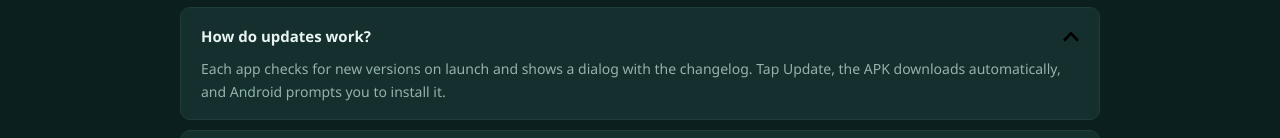
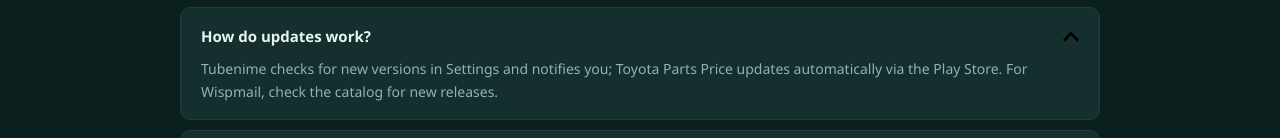
Before and after one commit to rainkidz/rainkidz.github.io, a plain HTML site: page index.html in a window 1280 px wide. Both pictures are taken after a click on the heading "How do updates work?". Shown: the part 1808-1946 px from the top of the page. Drawn offline with Linux system fonts and the light colour scheme; no server answers.

Commit message:
fix: FAQ preview updates answer matches per-app truth

```diff
--- a/index.html
+++ b/index.html
@@ -131,7 +131,7 @@
           </details>
           <details class="faq-item">
             <summary>How do updates work? <img src="assets/icons/ui/chevron-down.svg" alt=""></summary>
-            <div class="faq-body"><p>Each app checks for new versions on launch and shows a dialog with the changelog. Tap Update, the APK downloads automatically, and Android prompts you to install it.</p></div>
+            <div class="faq-body"><p>Tubenime checks for new versions in Settings and notifies you; Toyota Parts Price updates automatically via the Play Store. For Wispmail, check the catalog for new releases.</p></div>
           </details>
           <details class="faq-item">
             <summary>Where are old versions? <img src="assets/icons/ui/chevron-down.svg" alt=""></summary>
```
